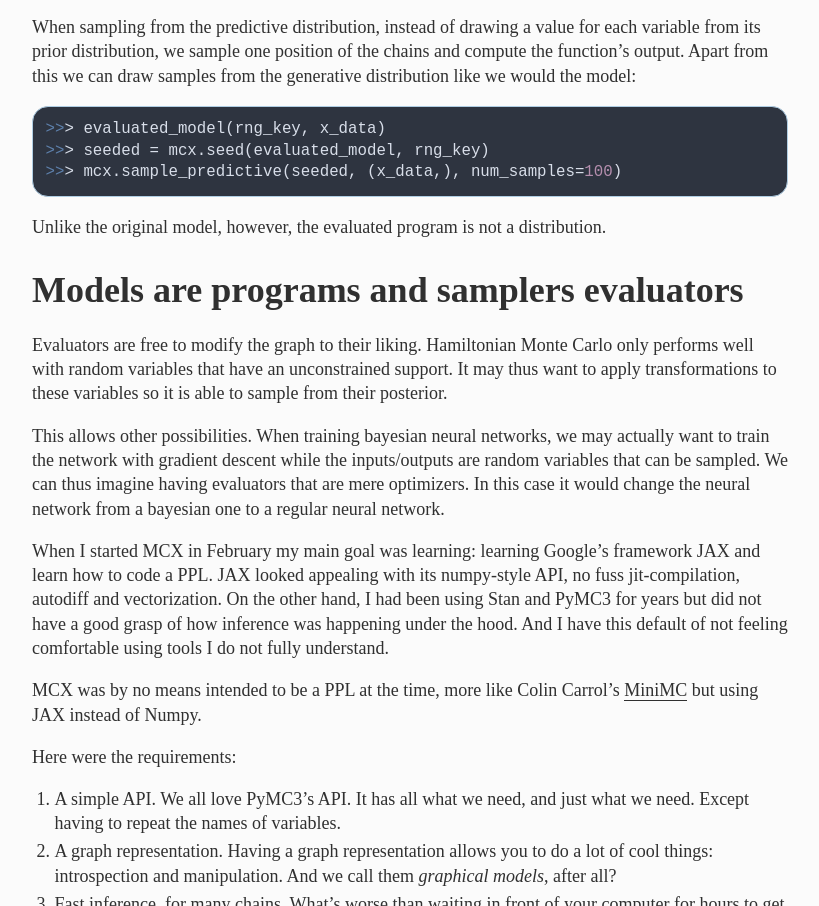
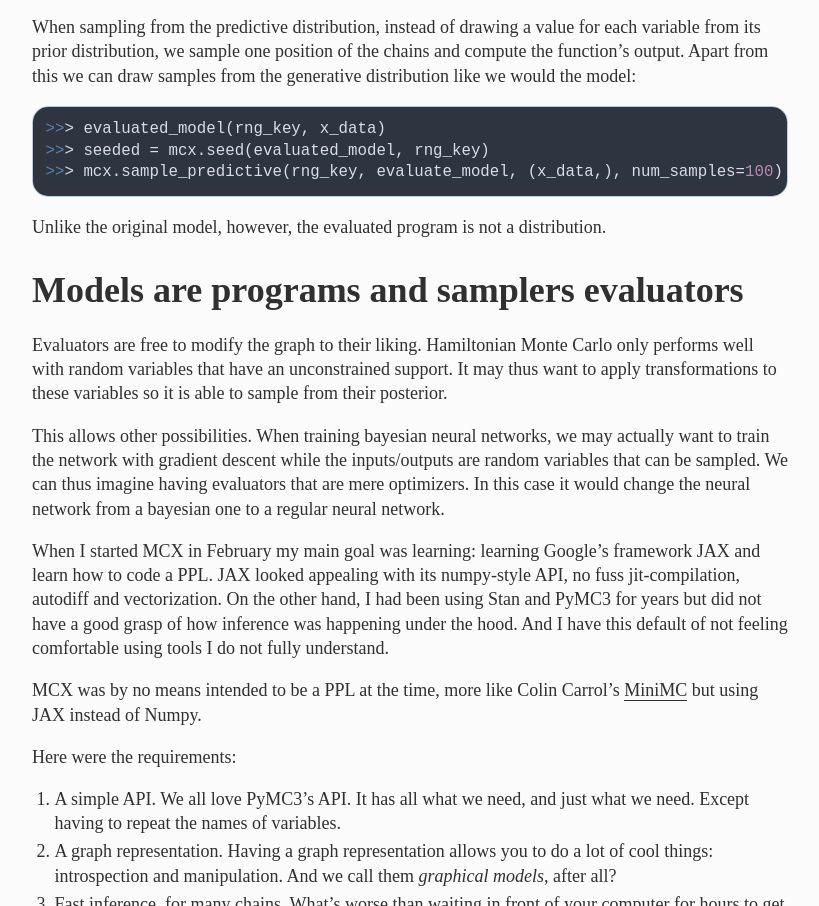
Before and after one commit to rlouf/rlouf.github.com, a plain HTML site: page post/introduce_mcx/index.html in a window 1280 px wide. Shown: the part 3837-4743 px from the top of the page, without its empty margins (230-1049 px from the left). Drawn offline with nearby package versions, Linux system fonts and the light colour scheme; some packages are replaced by stand-ins of ours; a web font is replaced by a local one.

Commit message:
rebuilding site Thu Dec  3 11:17:18 AM CET 2020

```diff
--- a/post/introduce_mcx/index.html
+++ b/post/introduce_mcx/index.html
@@ -177,7 +177,7 @@ and compute the function&rsquo;s output. Apart from this we can draw samples fro
 the generative distribution like we would the model:</p>
 <pre><code>&gt;&gt;&gt; evaluated_model(rng_key, x_data)
 &gt;&gt;&gt; seeded = mcx.seed(evaluated_model, rng_key)
-&gt;&gt;&gt; mcx.sample_predictive(seeded, (x_data,), num_samples=100)
+&gt;&gt;&gt; mcx.sample_predictive(rng_key, evaluate_model, (x_data,), num_samples=100)
 </code></pre><p>Unlike the original model, however, the evaluated program is not a distribution.</p>
 <h1 id="models-are-programs-and-samplers-evaluators">Models are programs and samplers evaluators</h1>
 <p>Evaluators are free to modify the graph to their liking. Hamiltonian Monte Carlo
```
